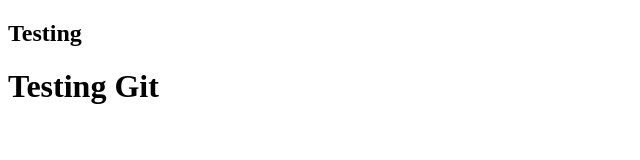
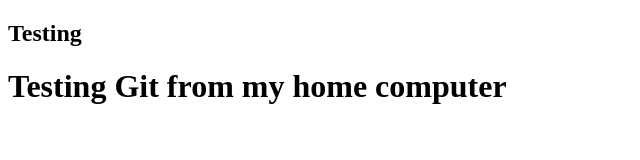
Before and after one commit to milvaTech/Testproject, a plain HTML site: page recipe.html in a window 1280 px wide. Shown: the whole page, without its empty margins (0-640 px from the left). Drawn offline with Linux system fonts and the light colour scheme.

Commit message:
my commit recipe to fixtemp

```diff
--- a/recipe.html
+++ b/recipe.html
@@ -6,6 +6,6 @@
     </head>
     <body>
         <!-- the content goes here -->
-		<h1> Testing Git </h1>
+		<h1> Testing Git from my home computer</h1>
     </body>
 </html>
```
